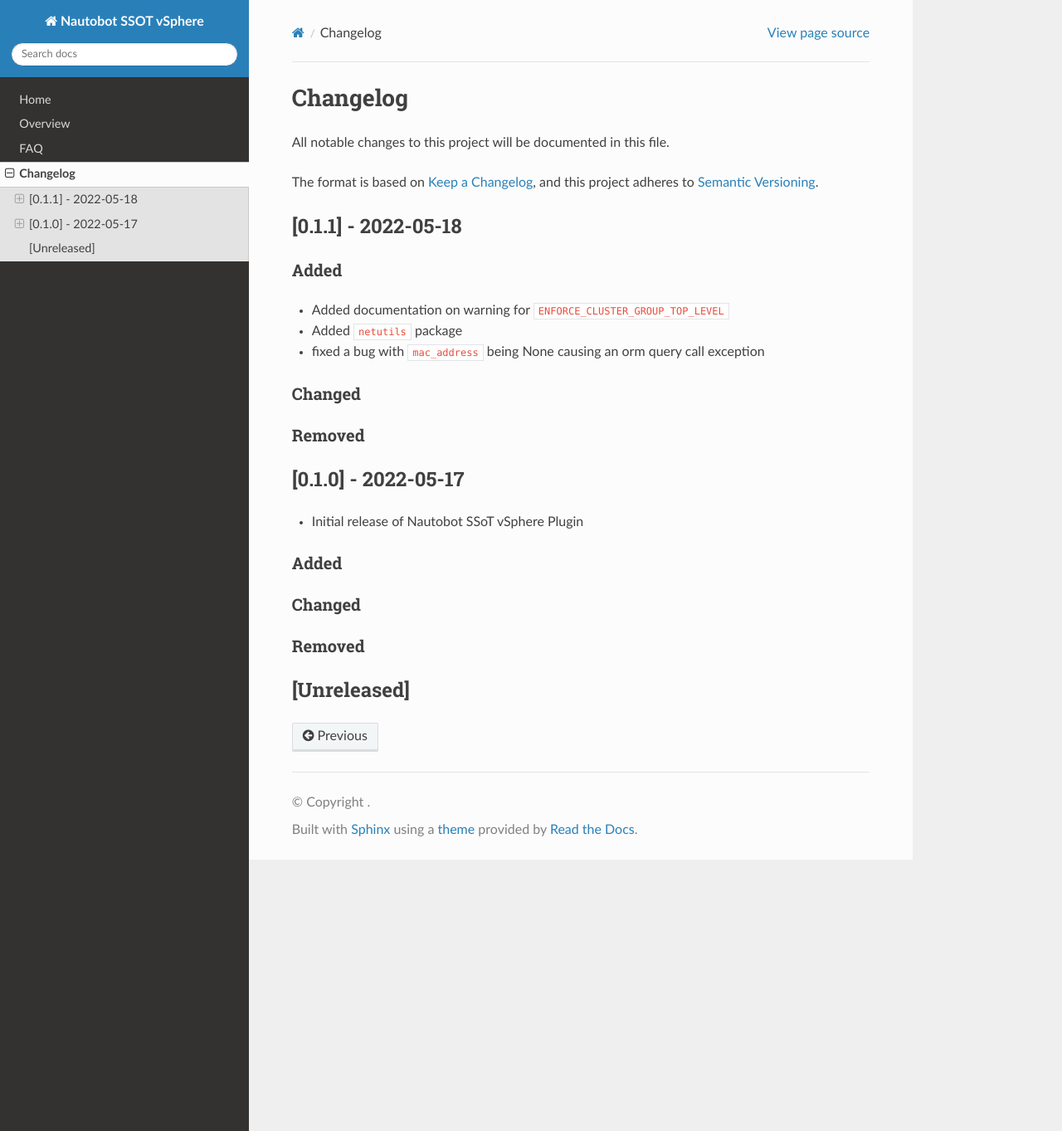
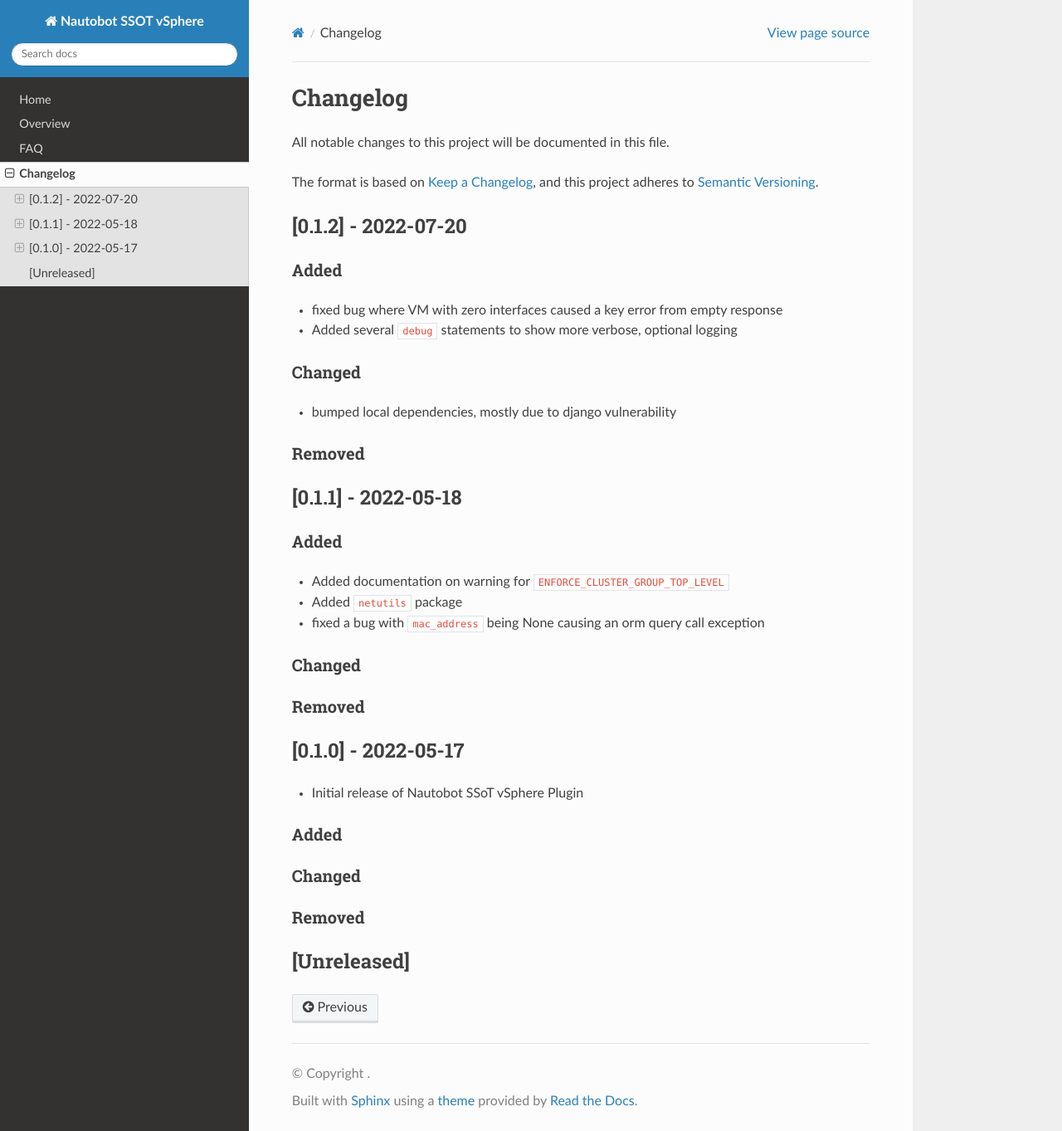
Before and after one commit to h4ndzdatm0ld/nautobot-ssot-vsphere, a Sphinx documentation site: the page built from docs/CHANGELOG.md, in a window 1280 px wide and 1363 px high. Shown: the whole window at 83% size. Built offline with Sphinx 7.4.7 and the Read the Docs theme 2.0.0, drawn with Linux system fonts in a browser that asks for light colours.

Commit message:
debug output

```diff
--- a/docs/CHANGELOG.md
+++ b/docs/CHANGELOG.md
@@ -2,8 +2,20 @@
 
 All notable changes to this project will be documented in this file.
 
-The format is based on [Keep a Changelog](https://keepachangelog.com/en/1.0.0/),
-and this project adheres to [Semantic Versioning](https://semver.org/spec/v2.0.0.html).
+The format is based on [Keep a Changelog](https://keepachangelog.com/en/1.0.0/), and this project adheres to [Semantic Versioning](https://semver.org/spec/v2.0.0.html).
+
+## [0.1.2] - 2022-07-20
+
+### Added
+
+- fixed bug where VM with zero interfaces caused a key error from empty response
+- Added several `debug` statements to show more verbose, optional logging
+
+### Changed
+
+- bumped local dependencies, mostly due to django vulnerability
+
+### Removed
 
 ## [0.1.1] - 2022-05-18
 
```
Also changed, not shown: 1 other file.
